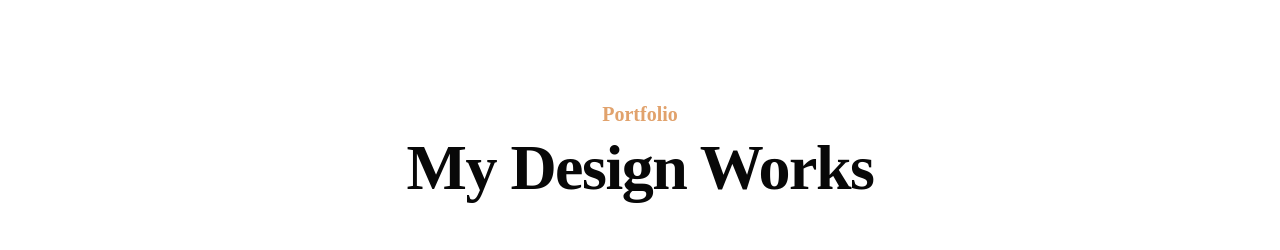
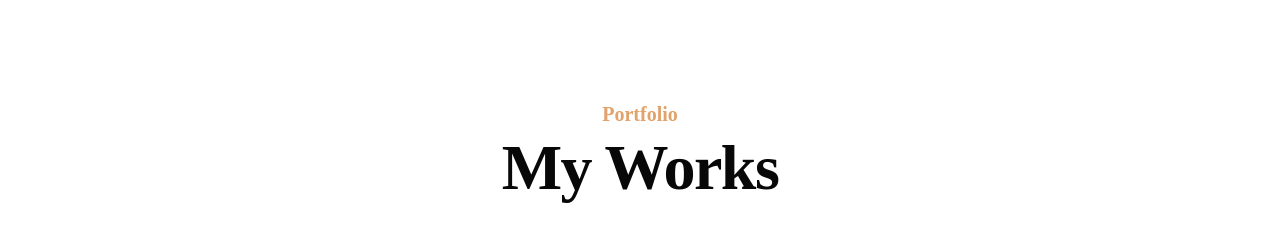
Before and after one commit to ReynaldJr/ReynaldJr.github.io, a plain HTML site: page index.html in a window 1280 px wide. Shown: the part 820-1070 px from the top of the page. Drawn offline with Linux system fonts and the light colour scheme; a web font is replaced by a local one.

Commit message:
Update index.html

```diff
--- a/index.html
+++ b/index.html
@@ -135,7 +135,7 @@
                         <div class="font-bold font-Syne text-center leading-none flex flex-wrap flex-col gap-y-2 mb-10">
                             <span class="text-orange text-xl">Portfolio</span>
                             <h3 class="text-black-800 text-4xl lg:text-5xl xl:text-[64px] tracking-[-1.5px]">
-                                My Design Works
+                                My Works
                             </h3>
                         </div>
                     </div>
```
